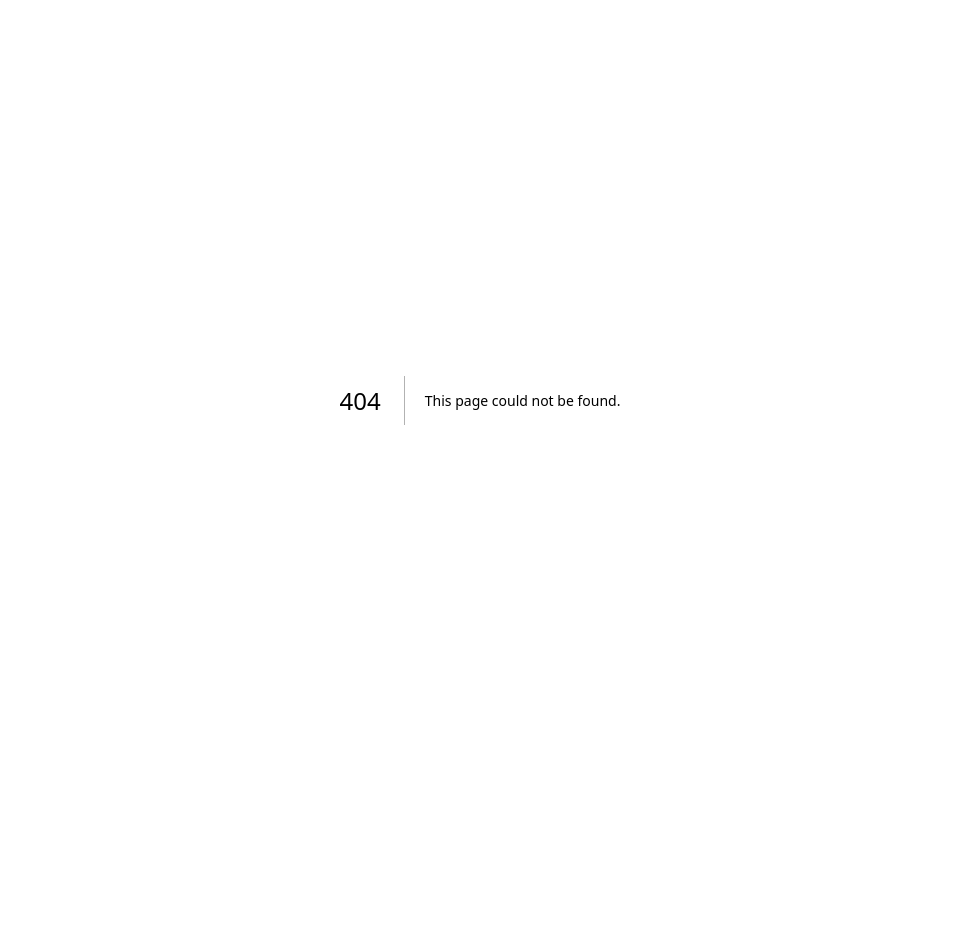
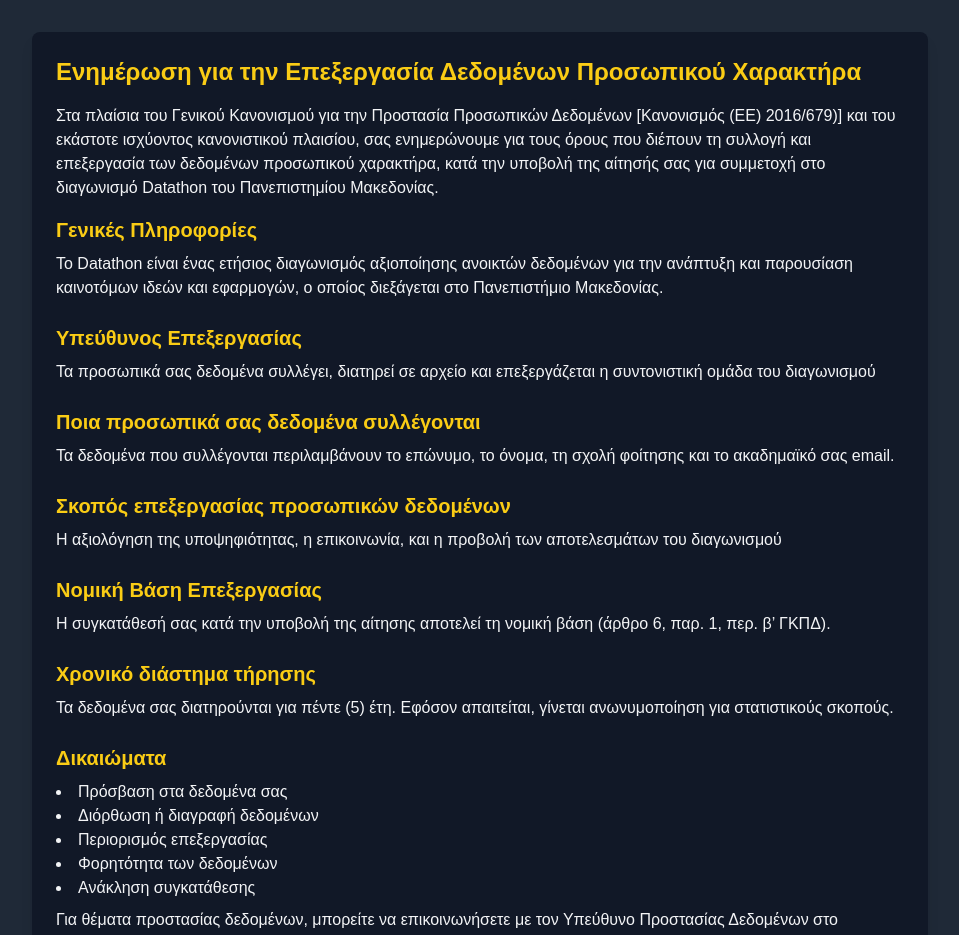
Before and after one commit to TonyGnk/datathon-website, a Next.js app: page /privacy_policy in a window 1280 px wide. Before the commit this address had no page. Shown: the top 935 px of the page, without its empty margins (160-1119 px from the left). Before the commit the page ends 800 px from the top, so only its background shows below. Built offline with nearby package versions, Linux system fonts and the light colour scheme.

Commit message:
Add Privacy Policy page; update RegistrationForm buttons with transition effects; adjust Timeline component styling; add link to Privacy Policy in Home page

```diff
--- a/components/RegistrationForm.js
+++ b/components/RegistrationForm.js
@@ -146,7 +146,7 @@
                                     <button
                                         type="button"
                                         onClick={() => setCategory('development')}
-                                        className={`flex items-center justify-center gap-2 px-4 py-3 rounded-lg border ${category === 'development'
+                                        className={`flex items-center justify-center gap-2 px-4 py-3 rounded-lg border transform active:scale-90 transition-transform duration-200 ${category === 'development'
                                             ? 'bg-blue-900 text-yellow-300 border-yellow-300'
                                             : 'border-gray-700 text-gray-300'
                                             }`}
@@ -157,7 +157,7 @@
                                     <button
                                         type="button"
                                         onClick={() => setCategory('innovation')}
-                                        className={`flex items-center justify-center gap-2 px-4 py-3 rounded-lg border ${category === 'innovation'
+                                        className={`flex items-center justify-center gap-2 px-4 py-3 rounded-lg border transform active:scale-90 transition-transform duration-200 ${category === 'innovation'
                                             ? 'bg-blue-900 text-yellow-300 border-yellow-300'
                                             : 'border-gray-700 text-gray-300'
                                             }`}
@@ -165,6 +165,7 @@
                                         <Lightbulb className="w-5 h-5" />
                                         Καινοτόμος Ιδέα
                                     </button>
+
                                 </div>
                             </div>
                         </div>
--- a/components/Timeline.js
+++ b/components/Timeline.js
@@ -71,7 +71,7 @@
     ];
 
     return (
-        <div className="max-w-4xl mx-auto py-0 px-4 bg-[#D6BE3C]">
+        <div className="bg-[#D6BE3C] max-w-4xl mx-auto py-0 px-4 ">
             <div className="relative">
                 <div className="absolute top-0 left-1/2 -translate-x-1/2 w-1 h-full bg-gray-900" />
                 <div className="relative z-10 py-10">
--- a/pages/index.js
+++ b/pages/index.js
@@ -28,6 +28,9 @@
         <SponsorsSection />
         <RegistrationForm />
         <FaqSection />
+        <a href="/privacy_policy" className="text-gray-700 hover:text-blue-500">
+          Προσωπικά Δεδομένα
+        </a>
       </main>
     </div>
   );
--- /dev/null
+++ b/pages/privacy_policy.js
@@ -0,0 +1,100 @@
+import React from 'react';
+
+const PrivacyPolicy = () => {
+    return (
+        <div className="min-h-screen bg-gray-800 text-gray-100 p-8">
+            <div className="max-w-4xl mx-auto bg-gray-900 p-6 rounded-lg shadow-lg">
+                <h1 className="text-2xl font-bold mb-4 text-yellow-400">
+                    Ενημέρωση για την Επεξεργασία Δεδομένων Προσωπικού Χαρακτήρα
+                </h1>
+                <p className="mb-4">
+                    Στα πλαίσια του Γενικού Κανονισμού για την Προστασία Προσωπικών Δεδομένων
+                    [Κανονισμός (ΕΕ) 2016/679)] και του εκάστοτε ισχύοντος κανονιστικού πλαισίου,
+                    σας ενημερώνουμε για τους όρους που διέπουν τη συλλογή και επεξεργασία των
+                    δεδομένων προσωπικού χαρακτήρα, κατά την υποβολή της αίτησής σας για συμμετοχή
+                    στο διαγωνισμό Datathon του Πανεπιστημίου Μακεδονίας.
+                </p>
+
+                <section className="mb-6">
+                    <h2 className="text-xl font-semibold text-yellow-400 mb-2">
+                        Γενικές Πληροφορίες
+                    </h2>
+                    <p>
+                        Το Datathon είναι ένας ετήσιος διαγωνισμός αξιοποίησης ανοικτών δεδομένων για την ανάπτυξη
+                        και παρουσίαση καινοτόμων ιδεών και εφαρμογών, ο οποίος διεξάγεται στο Πανεπιστήμιο Μακεδονίας.
+                    </p>
+                </section>
+
+                <section className="mb-6">
+                    <h2 className="text-xl font-semibold text-yellow-400 mb-2">
+                        Υπεύθυνος Επεξεργασίας
+                    </h2>
+                    <p>
+                        Τα προσωπικά σας δεδομένα συλλέγει, διατηρεί σε αρχείο και επεξεργάζεται η συντονιστική ομάδα του
+                        διαγωνισμού
+                    </p>
+                </section>
+
+                <section className="mb-6">
+                    <h2 className="text-xl font-semibold text-yellow-400 mb-2">
+                        Ποια προσωπικά σας δεδομένα συλλέγονται
+                    </h2>
+                    <p>
+                        Τα δεδομένα που συλλέγονται περιλαμβάνουν το επώνυμο, το όνομα, τη σχολή φοίτησης και το ακαδημαϊκό σας email.
+                    </p>
+                </section>
+
+                <section className="mb-6">
+                    <h2 className="text-xl font-semibold text-yellow-400 mb-2">
+                        Σκοπός επεξεργασίας προσωπικών δεδομένων
+                    </h2>
+                    <p>
+                        Η αξιολόγηση της υποψηφιότητας, η επικοινωνία, και η προβολή των αποτελεσμάτων του διαγωνισμού
+                    </p>
+                </section>
+
+                <section className="mb-6">
+                    <h2 className="text-xl font-semibold text-yellow-400 mb-2">
+                        Νομική Βάση Επεξεργασίας
+                    </h2>
+                    <p>
+                        Η συγκατάθεσή σας κατά την υποβολή της αίτησης αποτελεί τη νομική βάση (άρθρο 6, παρ. 1, περ. β’ ΓΚΠΔ).
+                    </p>
+                </section>
+
+                <section className="mb-6">
+                    <h2 className="text-xl font-semibold text-yellow-400 mb-2">
+                        Χρονικό διάστημα τήρησης
+                    </h2>
+                    <p>
+                        Τα δεδομένα σας διατηρούνται για πέντε (5) έτη. Εφόσον απαιτείται, γίνεται ανωνυμοποίηση για στατιστικούς σκοπούς.
+                    </p>
+                </section>
+
+                <section className="mb-6">
+                    <h2 className="text-xl font-semibold text-yellow-400 mb-2">
+                        Δικαιώματα
+                    </h2>
+                    <ul className="list-disc list-inside">
+                        <li>Πρόσβαση στα δεδομένα σας</li>
+                        <li>Διόρθωση ή διαγραφή δεδομένων</li>
+                        <li>Περιορισμός επεξεργασίας</li>
+                        <li>Φορητότητα των δεδομένων</li>
+                        <li>Ανάκληση συγκατάθεσης</li>
+                    </ul>
+                    <p className="mt-2">
+                        Για θέματα προστασίας δεδομένων, μπορείτε να επικοινωνήσετε με τον Υπεύθυνο Προστασίας Δεδομένων
+                        στο <a href="mailto:dpo@uom.edu.gr" className="text-yellow-400 underline">dpo@uom.edu.gr</a>.
+                    </p>
+                </section>
+
+                <footer className="text-sm text-gray-400">
+                    Αρμόδια αρχή:   <a href="https://www.dpa.gr" className="text-yellow-400 underline"> Αρχή Προστασίας Δεδομένων Προσωπικού Χαρακτήρα
+                    </a>.
+                </footer>
+            </div>
+        </div>
+    );
+};
+
+export default PrivacyPolicy;
```
